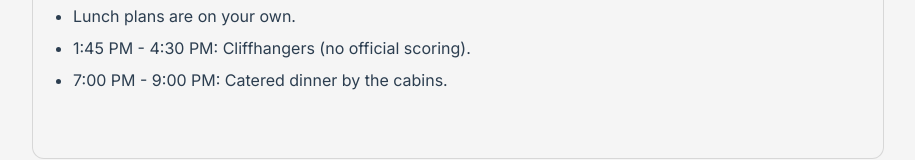
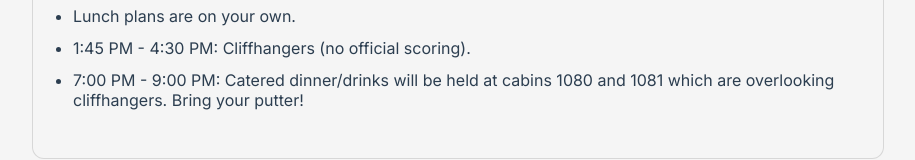
Before and after one commit to EnsignJ05/patron-cup-nextjs, a Next.js app: page /itinerary in a window 1280 px wide. Both pictures are taken after a click on the tab "Fri 4/24". Shown: the part 324-484 px from the top of the page, without its empty margins (182-1097 px from the left). Built offline with nearby package versions, Linux system fonts and the light colour scheme; no server answers.

Commit message:
itinerary update

```diff
--- a/src/app/itinerary/page.tsx
+++ b/src/app/itinerary/page.tsx
@@ -100,7 +100,7 @@ export default function ItineraryPage() {
               <li className={styles.dayListItem}>
                 1:45 PM - 4:30 PM: Cliffhangers (no official scoring).
               </li>
-              <li className={styles.dayListItem}>7:00 PM - 9:00 PM: Catered dinner by the cabins.</li>
+              <li className={styles.dayListItem}>7:00 PM - 9:00 PM: Catered dinner/drinks will be held at cabins 1080 and 1081 which are overlooking cliffhangers.  Bring your putter!</li>
             </Box>
           </TabPanel>
 
```
